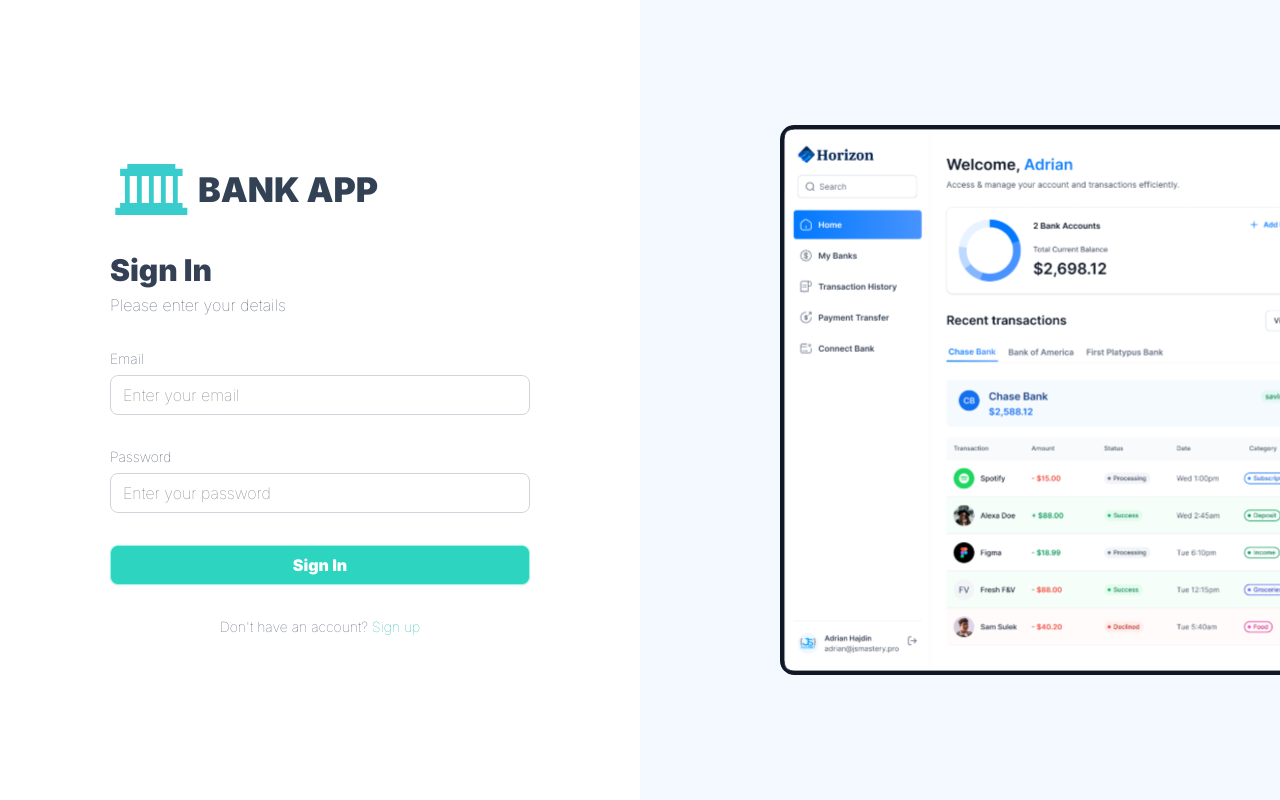
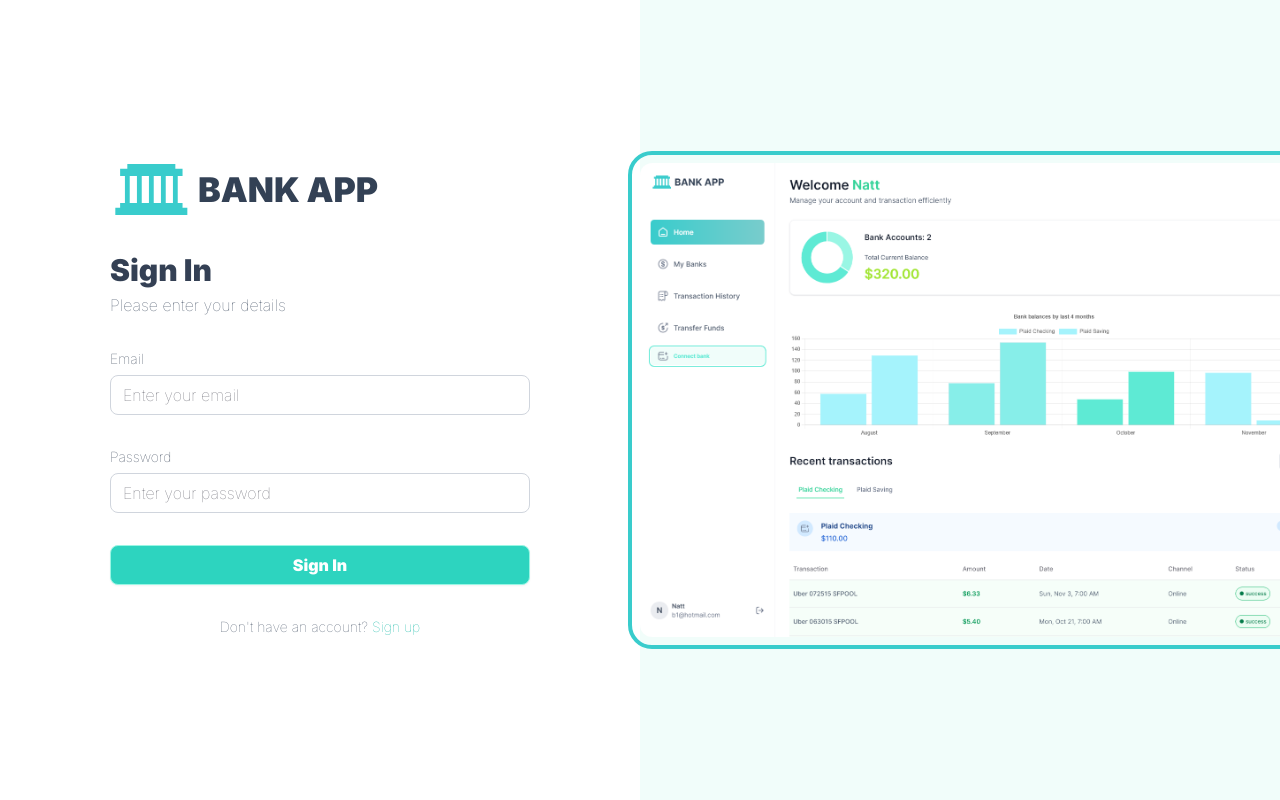
Before and after one commit to Nattha-KT/banking-app, a Next.js app: page /sign-in in a window 1280 px wide. Built offline with nearby package versions, Linux system fonts and the light colour scheme; no server answers; what dwolla-v2, plaid would draw is missing.

Commit message:
Final completed

```diff
--- a/src/app/(auth)/layout.tsx
+++ b/src/app/(auth)/layout.tsx
@@ -11,11 +11,11 @@ export default async function RootLayout({
       <div className="auth-asset">
         <div>
           <Image
-            src="/icons/auth-image.svg"
+            src="/images/auth-background-2.png"
             alt="Auth image"
-            width={500}
-            height={500}
-            className="rounded-l-xl object-contain"
+            width={900}
+            height={900}
+            className="rounded-l-xl object-contain outline outline-4 outline-offset-8 outline-bankGradient-500"
           />
         </div>
       </div>
--- a/src/app/(root)/transaction/page.tsx
+++ b/src/app/(root)/transaction/page.tsx
@@ -1,4 +1,4 @@
-import { HeaderBox, TransactionsTable } from '@/components';
+import { HeaderBox, Pagination, TransactionsTable } from '@/components';
 import { formatAmount, getAccount, getAccounts, getLoggedInUser } from '@/libs';
 import { cookies } from 'next/headers';
 
@@ -64,7 +64,7 @@ export default async function TransactionPage(props: {
           <TransactionsTable transactions={currentTransactions} />
           {totalPages > 1 && (
             <div className="my-4 w-full">
-              {/* <Pagination totalPages={totalPages} page={currentPage} /> */}
+              <Pagination totalPages={totalPages} page={currentPage} />
             </div>
           )}
         </section>
--- a/src/styles/globals.css
+++ b/src/styles/globals.css
@@ -340,7 +340,7 @@
 
   /* Auth */
   .auth-asset {
-    @apply sticky top-0 flex h-screen w-full items-center justify-end bg-sky-1 max-lg:hidden;
+    @apply sticky top-0 flex h-screen w-full items-center justify-end bg-teal-50/90 max-lg:hidden;
   }
 
   /* Auth Form */
```
